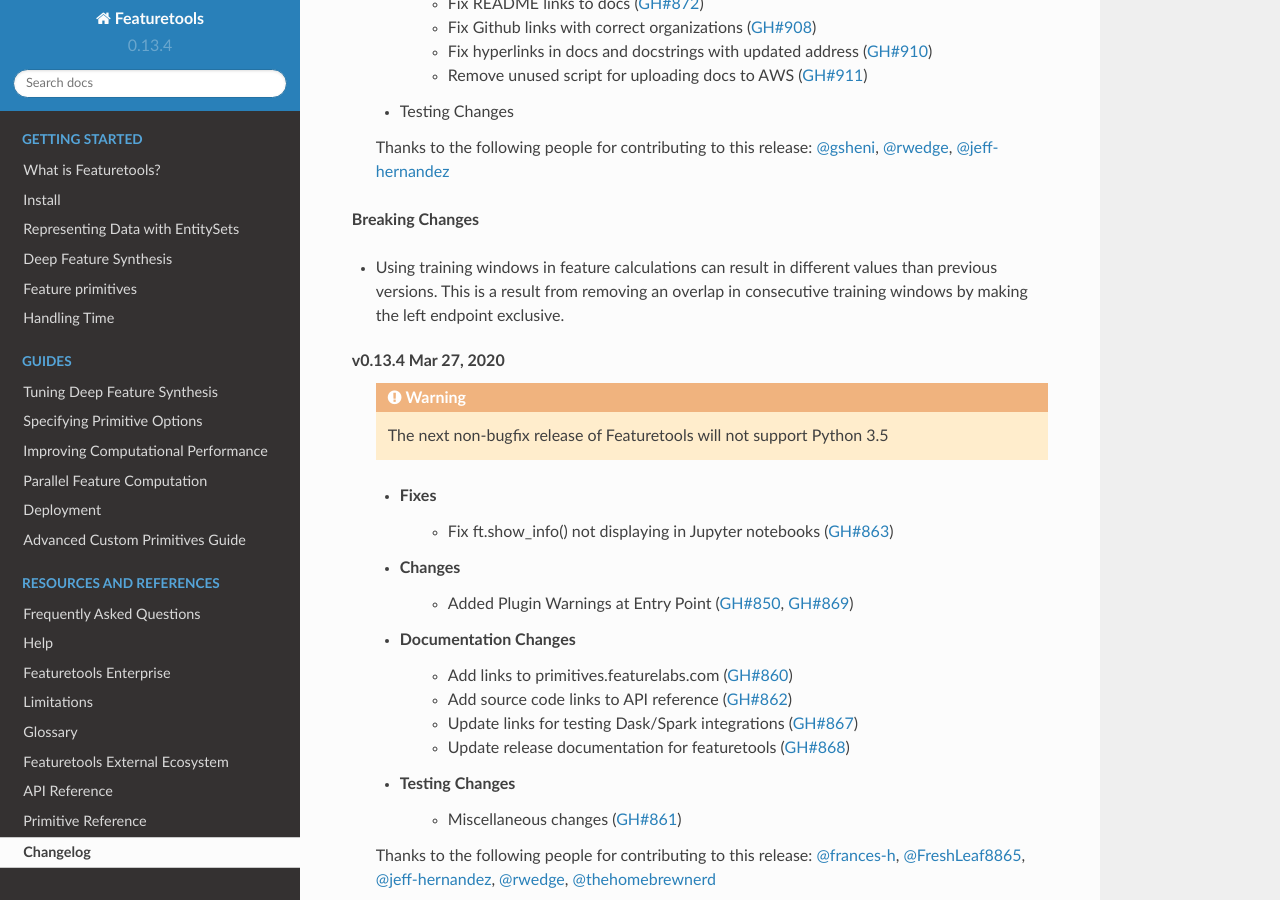
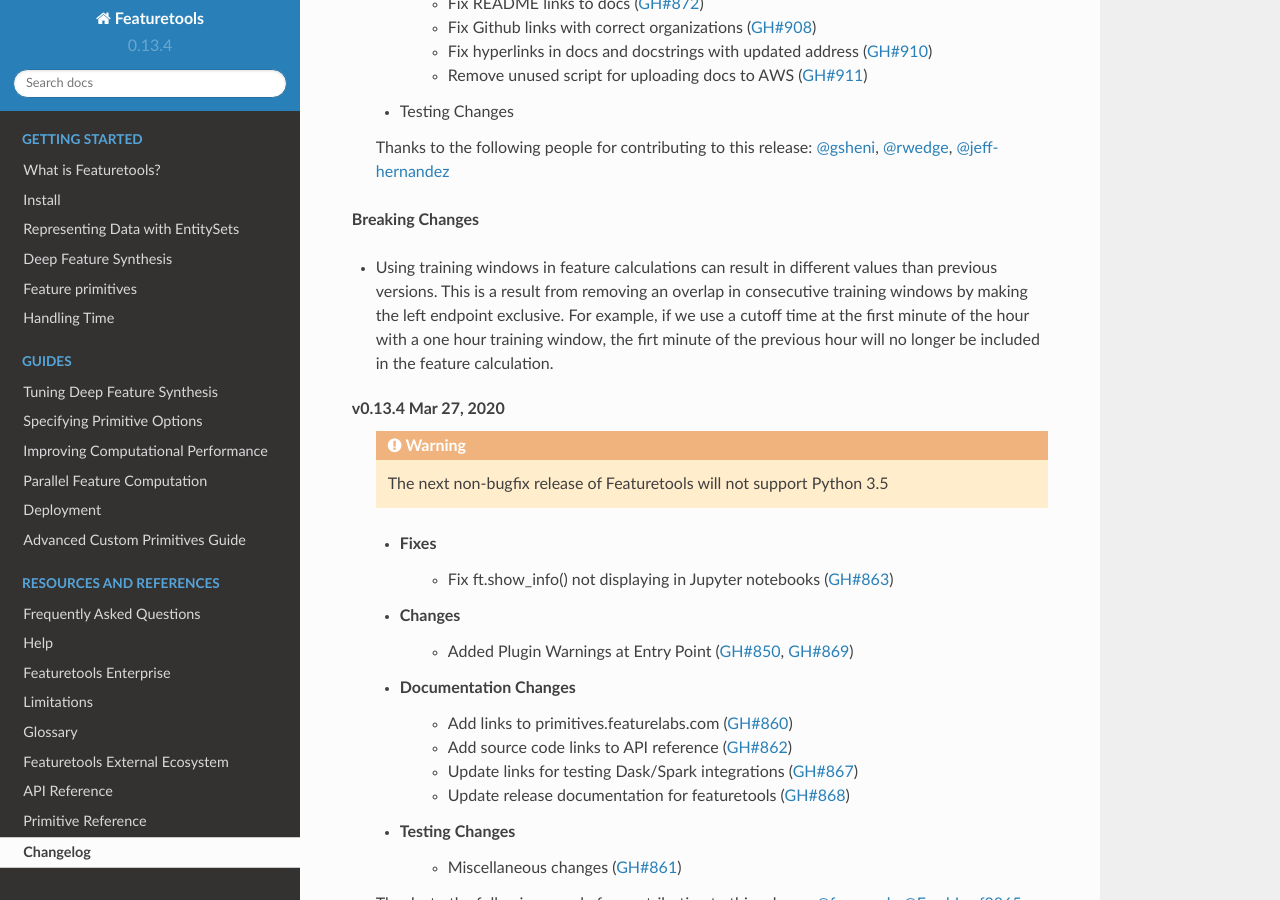
Before and after one commit to alteryx/featuretools, a Sphinx documentation site: the page built from docs/source/changelog.rst, in a window 1280 px wide and 900 px high, scrolled down 499 px. Built offline with Sphinx 7.4.7 and the Read the Docs theme 2.0.0, drawn with Linux system fonts in a browser that asks for light colours; pages that are not in the unit, such as notebooks, are missing from menus; comment, search, counter and statistics services are not loaded.

Commit message:
add example

```diff
--- a/docs/source/changelog.rst
+++ b/docs/source/changelog.rst
@@ -25,6 +25,9 @@
 
 * Using training windows in feature calculations can result in different values than previous versions.
   This is a result from removing an overlap in consecutive training windows by making the left endpoint exclusive.
+  For example, if we use a cutoff time at the first minute of the hour with a one hour training window,
+  the firt minute of the previous hour will no longer be included in the feature calculation.
+
 
 **v0.13.4 Mar 27, 2020**
     .. warning::
```
